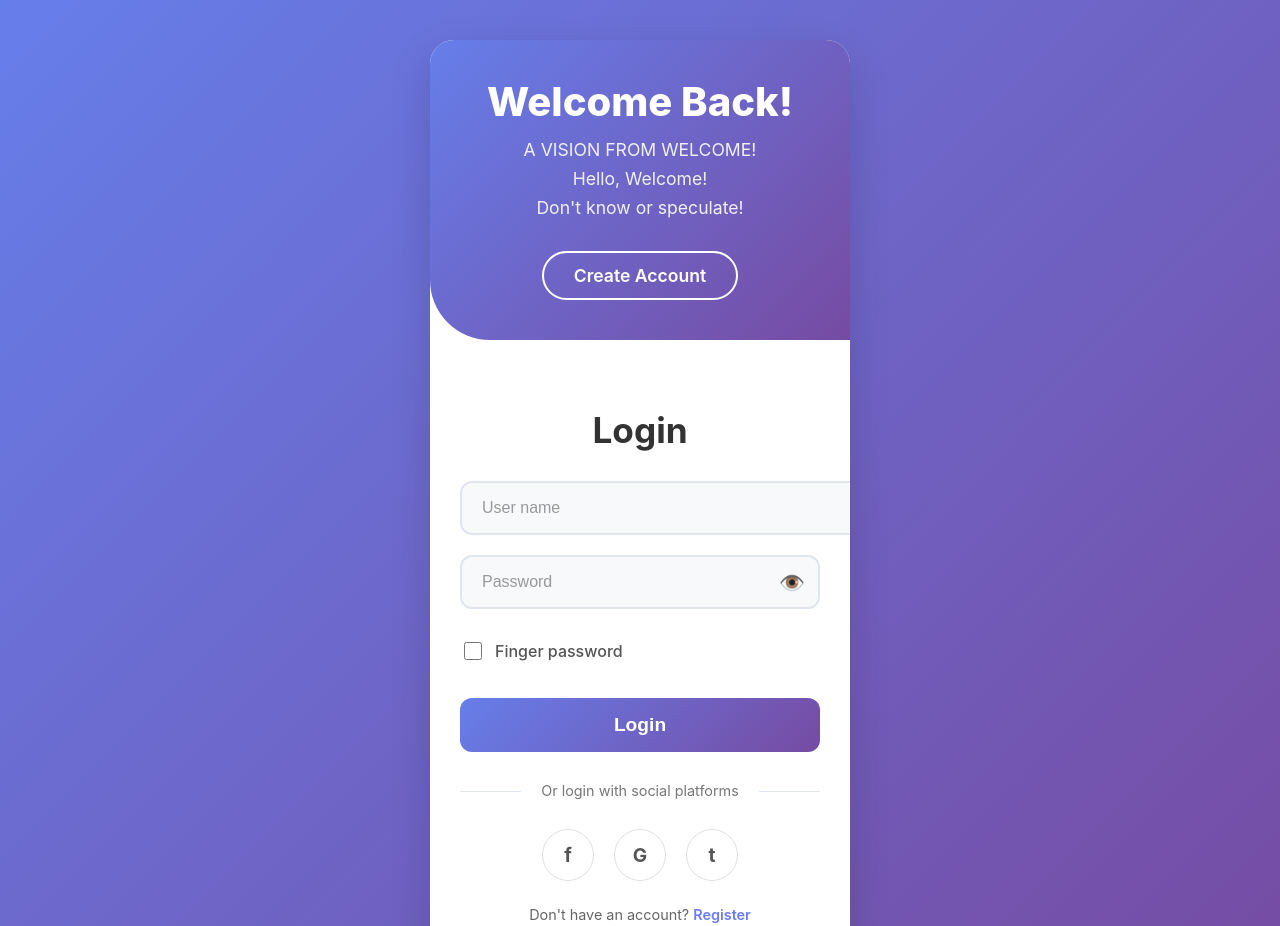
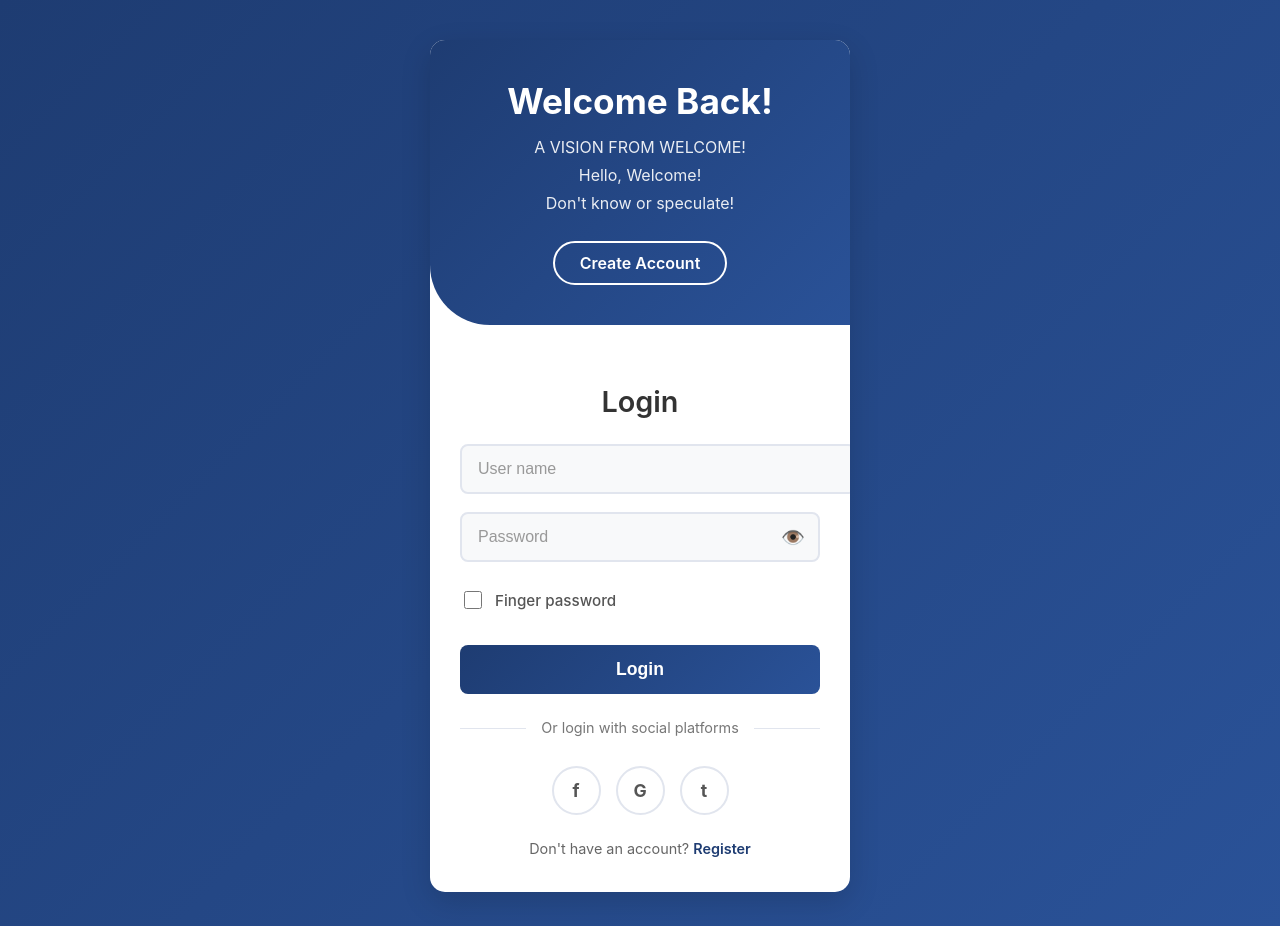
Before and after one commit to sahin354/investment-site, a plain HTML site: page login.html in a window 1280 px wide. Shown: the top 926 px of the page. Drawn offline with Linux system fonts and the light colour scheme.

Commit message:
Update style.css

```diff
--- a/style.css
+++ b/style.css
@@ -678,44 +678,43 @@ body.sidebar-open .side-menu { transform: translateX(0); }
     border-color: #6A7BFF;
 }
 
-/* === AUTH PAGES SPECIFIC STYLES === */
-/* These styles only apply to login and register pages */
+/* === ENHANCED AUTH PAGES STYLES ONLY === */
+/* These styles only affect login and register pages */
 .auth-page-background {
-    background: linear-gradient(135deg, #6a11cb 0%, #2575fc 100%);
-    font-family: -apple-system, BlinkMacSystemFont, "Segoe UI", Roboto, Helvetica, Arial, sans-serif;
-    display: flex;
-    justify-content: center;
-    align-items: center;
-    min-height: 100vh;
-    padding: 20px;
+    background: linear-gradient(135deg, var(--primary-color) 0%, var(--secondary-color) 100%) !important;
+    display: flex !important;
+    justify-content: center !important;
+    align-items: center !important;
+    min-height: 100vh !important;
+    padding: 20px !important;
 }
 
 .auth-container-wrapper {
     width: 100%;
     max-width: 420px;
-    background-color: #FFFFFF;
-    border-radius: 24px;
-    box-shadow: 0 10px 40px rgba(0, 0, 0, 0.1);
+    background: #ffffff;
+    border-radius: 15px;
+    box-shadow: 0 10px 30px rgba(0, 0, 0, 0.15);
     overflow: hidden;
 }
 
 .auth-header {
-    background-color: #6A7BFF;
+    background: linear-gradient(135deg, var(--primary-color) 0%, var(--secondary-color) 100%);
     color: white;
     padding: 40px 30px;
     text-align: center;
-    border-bottom-left-radius: 60px;
 }
 
 .auth-header h1 {
-    margin: 0 0 10px 0;
-    font-size: 2.5em;
+    margin: 0 0 15px 0;
+    font-size: 2.2em;
     font-weight: 700;
+    line-height: 1.2;
 }
 
 .auth-header p {
-    margin: 5px 0;
-    font-size: 1.1em;
+    margin: 8px 0;
+    font-size: 1em;
     opacity: 0.9;
 }
 
@@ -724,325 +723,41 @@ body.sidebar-open .side-menu { transform: translateX(0); }
     margin-top: 20px;
     padding: 10px 25px;
     border: 2px solid white;
-    border-radius: 30px;
+    border-radius: 25px;
     color: white;
     text-decoration: none;
     font-weight: 600;
-    transition: background-color 0.3s, color 0.3s;
-}
-
-.auth-header .header-link:hover {
-    background-color: white;
-    color: #6A7BFF;
-}
-
-.auth-content {
-    padding: 40px 30px;
-}
-
-.auth-content h2 {
-    text-align: center;
-    font-size: 2em;
-    color: #333;
-    margin-bottom: 30px;
-}
-
-/* Input styles specific to auth pages */
-.auth-page-background .input-group {
-    margin-bottom: 20px;
-}
-
-.auth-page-background .input-group input {
-    width: 100%;
-    padding: 15px;
-    border: 1px solid #E0E0E0;
-    border-radius: 12px;
     font-size: 1em;
-    background-color: #F9F9F9;
-    transition: all 0.3s;
-}
-
-.auth-page-background .input-group input:focus {
-    outline: none;
-    border-color: #6A7BFF;
-    background-color: #FFFFFF;
-    box-shadow: 0 0 0 4px rgba(106, 123, 255, 0.1);
-}
-
-.auth-page-background .password-wrapper {
-    position: relative;
-    display: flex;
-    align-items: center;
-}
-
-.auth-page-background .password-toggle-icon {
-    position: absolute;
-    right: 15px;
-    cursor: pointer;
-    color: #999;
-    font-size: 1.2em;
-    user-select: none;
-}
-
-.auth-page-background .auth-options {
-    text-align: right;
-    margin-top: -10px;
-    margin-bottom: 25px;
-}
-
-.auth-page-background .auth-options .forgot-password {
-    color: #6A7BFF;
-    text-decoration: none;
-    font-size: 0.9em;
-    font-weight: 500;
-}
-
-/* Submit button specific to auth pages */
-.auth-page-background .submit-btn {
-    width: 100%;
-    padding: 16px;
-    border: none;
-    border-radius: 12px;
-    background: #6A7BFF;
-    color: white;
-    font-size: 1.1em;
-    font-weight: bold;
-    cursor: pointer;
-    transition: all 0.3s;
-    margin-top: 10px;
-}
-
-.auth-page-background .submit-btn:hover {
-    box-shadow: 0 5px 15px rgba(106, 123, 255, 0.4);
-    transform: translateY(-2px);
-}
-
-.auth-page-background .submit-btn:disabled {
-    background: #B0B8E0;
-    cursor: not-allowed;
-    transform: none;
-    box-shadow: none;
-}
-
-/* Social login specific to auth pages */
-.auth-page-background .social-login {
-    text-align: center;
-    margin-top: 30px;
-}
-
-.auth-page-background .social-login p {
-    color: #AAA;
-    margin-bottom: 20px;
-    font-size: 0.9em;
-}
-
-.auth-page-background .social-icons {
-    display: flex;
-    justify-content: center;
-    gap: 20px;
-}
-
-.auth-page-background .social-icon {
-    display: flex;
-    justify-content: center;
-    align-items: center;
-    width: 50px;
-    height: 50px;
-    border-radius: 50%;
-    border: 1px solid #E0E0E0;
-    text-decoration: none;
-    color: #555;
-    font-size: 1.2em;
-    font-weight: bold;
-    transition: all 0.3s;
-}
-
-.auth-page-background .social-icon:hover {
-    background-color: #F5F5F5;
-    color: #6A7BFF;
-    border-color: #6A7BFF;
-    transform: translateY(-2px);
-}
-
-/* Checkbox styles for auth pages */
-.auth-page-background .fingerprint-option {
-    display: flex;
-    align-items: center;
-    gap: 10px;
-    margin: 15px 0;
-    cursor: pointer;
-}
-
-.auth-page-background .fingerprint-option input[type="checkbox"] {
-    width: 18px;
-    height: 18px;
-    cursor: pointer;
-}
-
-.auth-page-background .fingerprint-option label {
-    margin: 0;
-    cursor: pointer;
-    color: #555;
-}
-
-/* Terms and conditions checkbox */
-.auth-page-background .terms-option {
-    display: flex;
-    align-items: center;
-    gap: 10px;
-    margin: 15px 0;
-    cursor: pointer;
-}
-
-.auth-page-background .terms-option input[type="checkbox"] {
-    width: 18px;
-    height: 18px;
-    cursor: pointer;
-}
-
-.auth-page-background .terms-option label {
-    margin: 0;
-    cursor: pointer;
-    color: #555;
-    font-size: 0.9em;
-}
-
-/* Auth footer links */
-.auth-page-background .auth-footer-link {
-    text-align: center;
-    margin-top: 25px;
-    color: #666;
-    font-size: 0.9em;
-}
-
-.auth-page-background .auth-footer-link a {
-    color: #6A7BFF;
-    text-decoration: none;
-    font-weight: 600;
-}
-
-/* Responsive design for auth pages */
-@media (max-width: 480px) {
-    .auth-container-wrapper {
-        margin: 10px;
-        border-radius: 20px;
-    }
-
-    .auth-header {
-        padding: 30px 20px;
-        border-bottom-left-radius: 50px;
-    }
-
-    .auth-header h1 {
-        font-size: 2em;
-    }
-
-    .auth-content {
-        padding: 30px 20px;
-    }
-
-    .auth-content h2 {
-        font-size: 1.7em;
-    }
-
-    .auth-page-background .social-icons {
-        gap: 15px;
-    }
-
-    .auth-page-background .social-icon {
-        width: 45px;
-        height: 45px;
-        font-size: 1.1em;
-    }
-}
-
-/* Ensure these styles don't affect other pages */
-body:not(.auth-page-background) .auth-container-wrapper,
-body:not(.auth-page-background) .auth-header,
-body:not(.auth-page-background) .auth-content {
-    display: none;
-    }
-
-/* === ENHANCED AUTH STYLES (Matches Reference Image) === */
-.auth-page-background {
-    background: linear-gradient(135deg, #667eea 0%, #764ba2 100%);
-    font-family: -apple-system, BlinkMacSystemFont, "Segoe UI", Roboto, Helvetica, Arial, sans-serif;
-    display: flex;
-    justify-content: center;
-    align-items: center;
-    min-height: 100vh;
-    padding: 20px;
-}
-
-.auth-container-wrapper {
-    width: 100%;
-    max-width: 420px;
-    background-color: #FFFFFF;
-    border-radius: 24px;
-    box-shadow: 0 15px 40px rgba(0, 0, 0, 0.15);
-    overflow: hidden;
-}
-
-.auth-header {
-    background: linear-gradient(135deg, #667eea 0%, #764ba2 100%);
-    color: white;
-    padding: 40px 30px;
-    text-align: center;
-    border-bottom-left-radius: 60px;
-}
-
-.auth-header h1 {
-    margin: 0 0 15px 0;
-    font-size: 2.5em;
-    font-weight: 800;
-    line-height: 1.1;
-}
-
-.auth-header p {
-    margin: 8px 0;
-    font-size: 1.1em;
-    opacity: 0.9;
-}
-
-.auth-header .header-link {
-    display: inline-block;
-    margin-top: 25px;
-    padding: 12px 30px;
-    border: 2px solid white;
-    border-radius: 30px;
-    color: white;
-    text-decoration: none;
-    font-weight: 600;
-    font-size: 1.1em;
     transition: all 0.3s ease;
 }
 
 .auth-header .header-link:hover {
     background: white;
-    color: #667eea;
+    color: var(--primary-color);
 }
 
 .auth-content {
-    padding: 40px 30px;
+    padding: 35px 30px;
 }
 
 .auth-content h2 {
     text-align: center;
-    font-size: 2.2em;
+    font-size: 1.8em;
     color: #333;
-    margin-bottom: 30px;
-    font-weight: 700;
+    margin-bottom: 25px;
+    font-weight: 600;
 }
 
+/* Input styles specific to auth pages */
 .auth-page-background .input-group {
-    margin-bottom: 20px;
+    margin-bottom: 18px;
 }
 
 .auth-page-background .input-group input {
     width: 100%;
-    padding: 16px 20px;
+    padding: 14px 16px;
     border: 2px solid #e1e5ee;
-    border-radius: 12px;
+    border-radius: 8px;
     font-size: 1em;
     background: #f8f9fa;
     transition: all 0.3s ease;
@@ -1050,43 +765,43 @@ body:not(.auth-page-background) .auth-content {
 
 .auth-page-background .input-group input:focus {
     outline: none;
-    border-color: #667eea;
+    border-color: var(--primary-color);
     background: white;
-    box-shadow: 0 0 0 4px rgba(102, 126, 234, 0.1);
+    box-shadow: 0 0 0 3px rgba(26, 35, 126, 0.1);
 }
 
 .auth-page-background .input-group input::placeholder {
     color: #999;
-    font-weight: 500;
 }
 
 .auth-page-background .password-wrapper {
     position: relative;
-    display: flex;
-    align-items: center;
 }
 
 .auth-page-background .password-toggle-icon {
     position: absolute;
     right: 15px;
+    top: 50%;
+    transform: translateY(-50%);
     cursor: pointer;
     color: #888;
-    font-size: 1.3em;
+    font-size: 1.2em;
     user-select: none;
 }
 
+/* Fingerprint option */
 .fingerprint-option {
     display: flex;
     align-items: center;
-    gap: 12px;
-    margin: 20px 0;
-    padding: 10px 0;
+    gap: 10px;
+    margin: 15px 0;
+    padding: 8px 0;
 }
 
 .fingerprint-option input[type="checkbox"] {
-    width: 20px;
-    height: 20px;
-    accent-color: #667eea;
+    width: 18px;
+    height: 18px;
+    accent-color: var(--primary-color);
     cursor: pointer;
 }
 
@@ -1095,16 +810,18 @@ body:not(.auth-page-background) .auth-content {
     font-weight: 500;
     cursor: pointer;
     margin: 0;
+    font-size: 0.95em;
 }
 
+/* Submit button for auth pages */
 .auth-page-background .submit-btn {
     width: 100%;
-    padding: 16px;
-    background: linear-gradient(135deg, #667eea 0%, #764ba2 100%);
+    padding: 14px;
+    background: linear-gradient(135deg, var(--primary-color) 0%, var(--secondary-color) 100%);
     color: white;
     border: none;
-    border-radius: 12px;
-    font-size: 1.2em;
+    border-radius: 8px;
+    font-size: 1.1em;
     font-weight: 600;
     cursor: pointer;
     transition: all 0.3s ease;
@@ -1113,7 +830,7 @@ body:not(.auth-page-background) .auth-content {
 
 .auth-page-background .submit-btn:hover {
     transform: translateY(-2px);
-    box-shadow: 0 8px 25px rgba(102, 126, 234, 0.3);
+    box-shadow: 0 5px 15px rgba(26, 35, 126, 0.3);
 }
 
 .auth-page-background .submit-btn:disabled {
@@ -1123,9 +840,10 @@ body:not(.auth-page-background) .auth-content {
     box-shadow: none;
 }
 
+/* Divider */
 .divider {
     text-align: center;
-    margin: 30px 0;
+    margin: 25px 0;
     position: relative;
     color: #777;
     font-size: 0.9em;
@@ -1143,25 +861,26 @@ body:not(.auth-page-background) .auth-content {
 
 .divider span {
     background: white;
-    padding: 0 20px;
+    padding: 0 15px;
     position: relative;
     z-index: 1;
 }
 
+/* Social login */
 .social-login {
     text-align: center;
-    margin-bottom: 25px;
+    margin-bottom: 20px;
 }
 
 .social-icons {
     display: flex;
     justify-content: center;
-    gap: 20px;
+    gap: 15px;
 }
 
 .social-icon {
-    width: 50px;
-    height: 50px;
+    width: 45px;
+    height: 45px;
     border-radius: 50%;
     display: flex;
     align-items: center;
@@ -1169,27 +888,28 @@ body:not(.auth-page-background) .auth-content {
     border: 2px solid #e1e5ee;
     background: white;
     color: #555;
-    font-size: 1.2em;
+    font-size: 1.1em;
     font-weight: bold;
     text-decoration: none;
     transition: all 0.3s ease;
 }
 
 .social-icon:hover {
-    transform: translateY(-3px);
-    border-color: #667eea;
-    color: #667eea;
-    box-shadow: 0 5px 15px rgba(0, 0, 0, 0.1);
+    transform: translateY(-2px);
+    border-color: var(--primary-color);
+    color: var(--primary-color);
+    box-shadow: 0 3px 10px rgba(0, 0, 0, 0.1);
 }
 
+/* Auth footer links */
 .auth-footer-link {
     text-align: center;
     color: #666;
-    font-size: 0.95em;
+    font-size: 0.9em;
 }
 
 .auth-footer-link a {
-    color: #667eea;
+    color: var(--primary-color);
     text-decoration: none;
     font-weight: 600;
 }
@@ -1198,27 +918,59 @@ body:not(.auth-page-background) .auth-content {
     text-decoration: underline;
 }
 
+/* Forgot password link */
+.auth-options {
+    text-align: right;
+    margin: -10px 0 15px 0;
+}
+
+.auth-options .forgot-password {
+    color: var(--primary-color);
+    text-decoration: none;
+    font-size: 0.9em;
+    font-weight: 500;
+}
+
+.auth-options .forgot-password:hover {
+    text-decoration: underline;
+}
+
+/* Hide old auth container styles */
+.auth-page-background .auth-container,
+.auth-page-background .auth-card {
+    display: none;
+}
+
 /* Responsive Design */
 @media (max-width: 480px) {
     .auth-container-wrapper {
         margin: 10px;
-        border-radius: 20px;
+        border-radius: 12px;
     }
 
     .auth-header {
         padding: 30px 20px;
-        border-bottom-left-radius: 50px;
     }
 
     .auth-header h1 {
-        font-size: 2em;
+        font-size: 1.8em;
     }
 
     .auth-content {
-        padding: 30px 20px;
+        padding: 25px 20px;
     }
 
     .auth-content h2 {
-        font-size: 1.8em;
+        font-size: 1.6em;
     }
-}
+
+    .social-icons {
+        gap: 12px;
+    }
+
+    .social-icon {
+        width: 40px;
+        height: 40px;
+        font-size: 1em;
+    }
+    }
```
